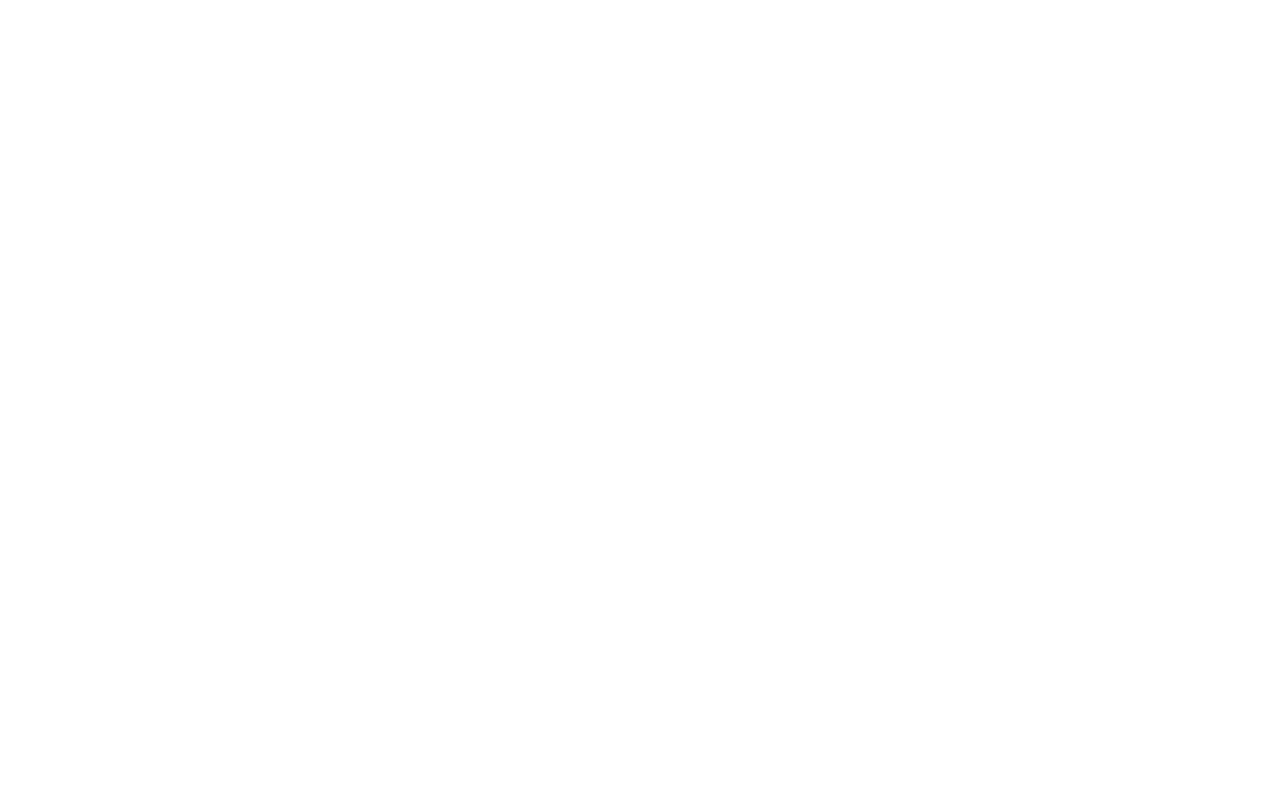
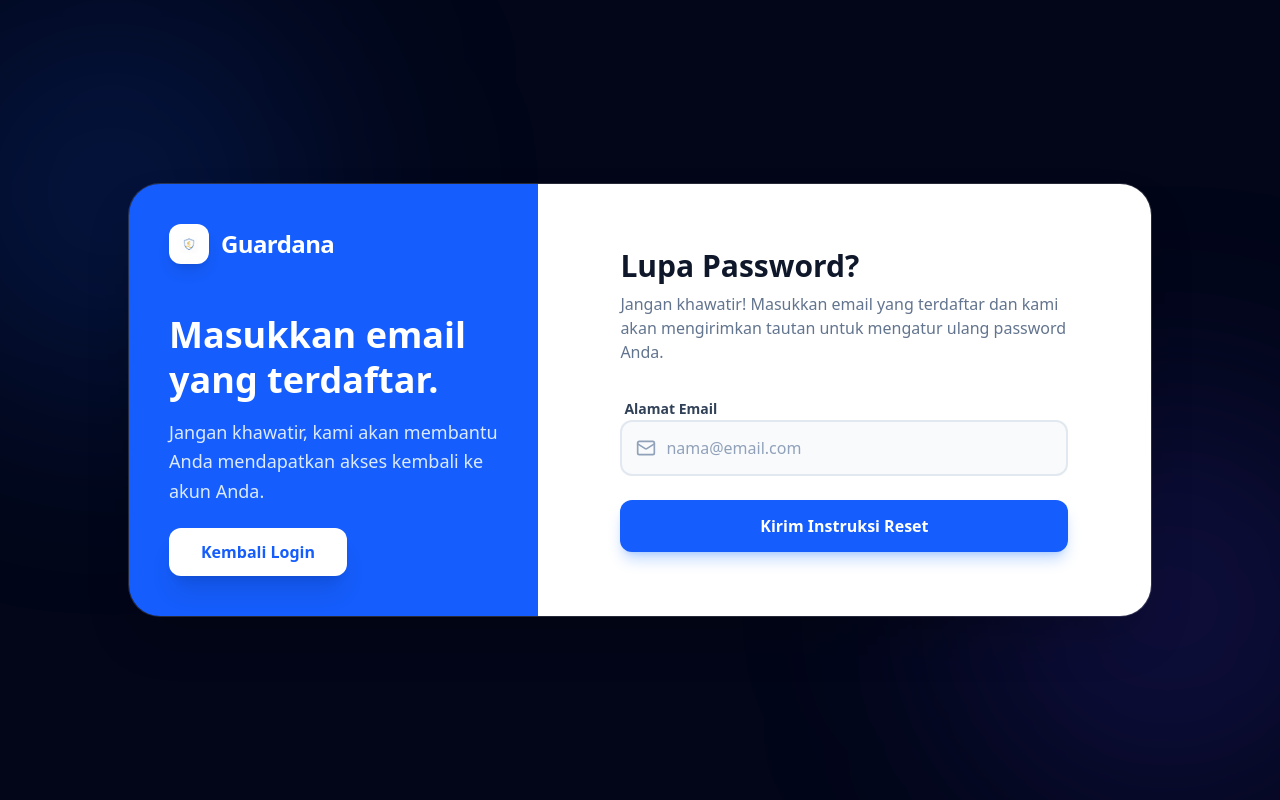
Before and after one commit to rizqiamad/money-tracker-fe, a React (Vite) app: page /forgot_password in a window 1280 px wide. Before the commit this address had no page. Built offline with nearby package versions, Linux system fonts and the light colour scheme.

Commit message:
forgot password

```diff
--- a/src/App.tsx
+++ b/src/App.tsx
@@ -10,6 +10,8 @@
 import { QueryClient, QueryClientProvider } from "@tanstack/react-query";
 import VerifyOtpPage from "./pages/VerifyOtpPage";
 import MainLayout from "./layouts/MainLayout";
+import ForgotPasswordPage from "./pages/ForgotPasswordPage";
+import ResetPasswordPage from "./pages/ResetPasswordPage";
 
 const queryClient = new QueryClient()
 
@@ -25,6 +27,8 @@
 
               <Route path="login" element={<LoginPage />} />
               <Route path="register" element={<RegisterPage />} />
+              <Route path="forgot_password" element={<ForgotPasswordPage />} />
+              <Route path="reset_password/:token" element={<ResetPasswordPage />} />
               <Route path="register/verify_otp/:token" element={<VerifyOtpPage />} />
             </Route>
 
--- a/src/layouts/AuthLayout.tsx
+++ b/src/layouts/AuthLayout.tsx
@@ -32,16 +32,24 @@
     linkTo: "/register"
   },
   "/forgot_password": {
+    title: "Masukkan email yang terdaftar.",
+    description: "Jangan khawatir, kami akan membantu Anda mendapatkan akses kembali ke akun Anda.",
+    footerText: "",
+    buttonText: "Kembali Login",
+    linkTo: "/login"
+  },
+  "/reset_password": {
     title: "Atur Ulang Kata Sandi.",
     description: "Jangan khawatir, kami akan membantu Anda mendapatkan akses kembali ke akun Anda.",
     footerText: "Ingat kata sandi?",
-    buttonText: "Kembali Login",
+    buttonText: "Kembali ke login",
     linkTo: "/login"
   }
 };
 
 const getNormalizedPath = (path: string) => {
   if (path.includes("/verify_otp/")) return "/register/verify_otp";
+  if (path.includes("/reset_password/")) return "/reset_password";
   return path;
 };
 
--- /dev/null
+++ b/src/pages/ForgotPasswordPage.tsx
@@ -0,0 +1,75 @@
+import { useState } from "react";
+import { motion } from "framer-motion";
+import { useNavigate } from "react-router";
+import { useMutation } from "@tanstack/react-query";
+import { api } from "../helpers/axios";
+import { toast } from "react-toastify";
+import { Mail } from "lucide-react"; // Opsional: untuk icon
+import SubmitButton from "../components/SubmitButton";
+
+export default function ForgotPasswordPage() {
+  const [email, setEmail] = useState("");
+  const navigate = useNavigate();
+
+  const { mutate, isPending } = useMutation({
+    mutationFn: (email: string) => {
+      return api.post("/ms_user/forgot_password", { email });
+    },
+    onSuccess: () => {
+      toast.success("Silahkan cek email anda");
+      // Biasanya setelah ini diarahkan kembali ke login atau ke halaman 'Check Email'
+      navigate("/login");
+    },
+    onError: (error: any) => {
+      toast.error(error.response?.data?.message || "Gagal memproses permintaan");
+    },
+  });
+
+  const handleSubmit = (e: React.FormEvent) => {
+    e.preventDefault();
+    if (!email) {
+      return toast.warn("Silakan masukkan email Anda");
+    }
+    mutate(email);
+  };
+
+  return (
+    <motion.div
+      initial={{ opacity: 0, x: 20 }}
+      animate={{ opacity: 1, x: 0 }}
+      exit={{ opacity: 0, x: -20 }}
+      className="w-full"
+    >
+      <div className="text-center md:text-left mb-8">
+        <h1 className="text-3xl font-bold text-slate-900">Lupa Password?</h1>
+        <p className="text-slate-500 mt-2">
+          Jangan khawatir! Masukkan email yang terdaftar dan kami akan mengirimkan tautan untuk mengatur ulang password Anda.
+        </p>
+      </div>
+
+      <form onSubmit={handleSubmit} className="space-y-6">
+        <div className="space-y-2">
+          <label htmlFor="email" className="text-sm font-semibold text-slate-700 ml-1">
+            Alamat Email
+          </label>
+          <div className="relative group">
+            <div className="absolute inset-y-0 left-0 pl-4 flex items-center pointer-events-none text-slate-400 group-focus-within:text-blue-600 transition-colors">
+              <Mail size={20} />
+            </div>
+            <input
+              id="email"
+              type="email"
+              placeholder="nama@email.com"
+              value={email}
+              onChange={(e) => setEmail(e.target.value)}
+              className="w-full pl-11 pr-4 py-3.5 bg-slate-50 border-2 border-slate-200 rounded-xl focus:border-blue-600 focus:ring-0 focus:outline-none transition-all placeholder:text-slate-400"
+              required
+            />
+          </div>
+        </div>
+
+        <SubmitButton isPending={isPending} text="Kirim Instruksi Reset" textLoading="Mengirim Permintaan..." />
+      </form>
+    </motion.div>
+  );
+}
--- a/src/pages/LoginPage.tsx
+++ b/src/pages/LoginPage.tsx
@@ -56,7 +56,7 @@
         <div className="space-y-1">
           <Input name="password" label="Password" type="password" />
           <div className="text-right">
-            <button type="button" className="cursor-pointer text-xs font-semibold text-blue-600 hover:text-blue-700">Lupa Password?</button>
+            <Link to={'/forgot_password'} className="cursor-pointer text-xs font-semibold text-blue-600 hover:text-blue-700">Lupa Password?</Link>
           </div>
         </div>
 
--- a/src/pages/RegisterPage.tsx
+++ b/src/pages/RegisterPage.tsx
@@ -39,9 +39,9 @@
     const username = e.currentTarget.username.value
     const email = e.currentTarget.email.value
     const password = e.currentTarget.password.value
-    const confirm_password = e.currentTarget.confirm_password.value
+    const confirmPassword = e.currentTarget.confirmPassword.value
 
-    if (password != confirm_password) {
+    if (password != confirmPassword) {
       setError("confirm password is not valid")
     } else {
       setError("")
@@ -71,7 +71,7 @@
             <Input name="password" label="Password" type="password" />
           </div>
           <div>
-            <Input name="confirm_password" label="Konfirmasi Password" type="password" />
+            <Input name="confirmPassword" label="Konfirmasi Password" type="password" />
             {error && (
               <p className="text-sm text-red-500 mt-1">
                 {error}
--- /dev/null
+++ b/src/pages/ResetPasswordPage.tsx
@@ -0,0 +1,86 @@
+import { useState } from "react";
+import { motion } from "framer-motion";
+import { useNavigate, useParams, Navigate } from "react-router";
+import { useMutation, useQuery } from "@tanstack/react-query";
+import { api } from "../helpers/axios";
+import { toast } from "react-toastify";
+import { Lock, Eye, EyeOff } from "lucide-react";
+import Input from "../components/Input";
+import SubmitButton from "../components/SubmitButton";
+import type { AxiosError, AxiosResponse } from "axios";
+import Loading from "../components/Loading";
+import { jwtDecode } from "jwt-decode";
+
+export default function ResetPasswordPage() {
+  const { token } = useParams();
+  const navigate = useNavigate();
+
+  // Proteksi jika token tidak ada di URL
+  if (!token || token == 'undefined') {
+    return <Navigate to={'/register'} replace />
+  }
+
+  const { isPending, error } = useQuery<AxiosResponse<any, any, {}>, AxiosError<any, any>>({
+    queryKey: ['ms_user_verify_token_reset_password'],
+    queryFn: () => {
+      return api.post(`/ms_user/verify_token`, { token })
+    },
+  })
+
+  const { mutate, isPending: isPendingMutation } = useMutation({
+    mutationFn: (password: string) => {
+      return api.post("/ms_user/reset_password", { token, new_password: password });
+    },
+    onSuccess: () => {
+      toast.success("Password berhasil diperbarui! Silakan login kembali.");
+      navigate("/login");
+    },
+    onError: (error: any) => {
+      toast.error(error.response?.data?.message || "Gagal memperbarui password");
+    },
+  });
+
+  const handleSubmit = (e: React.FormEvent<HTMLFormElement>) => {
+    e.preventDefault();
+
+    const password = e.currentTarget.password.value
+    const confirmPassword = e.currentTarget.confirmPassword.value
+
+    if (password !== confirmPassword) {
+      return toast.error("Konfirmasi password tidak cocok");
+    }
+
+    mutate(password);
+  };
+
+  if (isPending) {
+    return <Loading />
+  }
+
+  if (error) {
+    toast.error(error.response?.data.message)
+    return <Navigate to={'/login'} replace />
+  }
+
+  return (
+    <motion.div
+      initial={{ opacity: 0, x: 20 }}
+      animate={{ opacity: 1, x: 0 }}
+      exit={{ opacity: 0, x: -20 }}
+      className="w-full"
+    >
+      <div className="text-center md:text-left mb-8">
+        <h1 className="text-3xl font-bold text-slate-900">Reset Password</h1>
+        <p className="text-slate-500 mt-2">
+          Silakan masukkan password baru Anda. Pastikan password Anda kuat dan mudah diingat.
+        </p>
+      </div>
+
+      <form onSubmit={handleSubmit} className="space-y-5">
+        <Input type="password" placeholder="******" name="password" label="Password" />
+        <Input type="password" placeholder="******" name="confirmPassword" label="Konfirmasi Password" />
+        <SubmitButton isPending={isPendingMutation} text="Perbarui Password" textLoading="Memperbarui Password..." />
+      </form>
+    </motion.div>
+  );
+}
--- a/src/pages/VerifyOtpPage.tsx
+++ b/src/pages/VerifyOtpPage.tsx
@@ -47,8 +47,6 @@
       console.log(err)
     }
   })
-
-  const decoded = jwtDecode<{ email: string }>(token);
 
   const handleChange = (index: number, value: string) => {
     const newOtp = [...otp];
@@ -106,6 +104,8 @@
     return <Navigate to={'/register'} replace />
   }
 
+  const decoded = jwtDecode<{ email: string }>(token);
+
   return (
     <motion.div
       initial={{ opacity: 0, x: 20 }}
```
